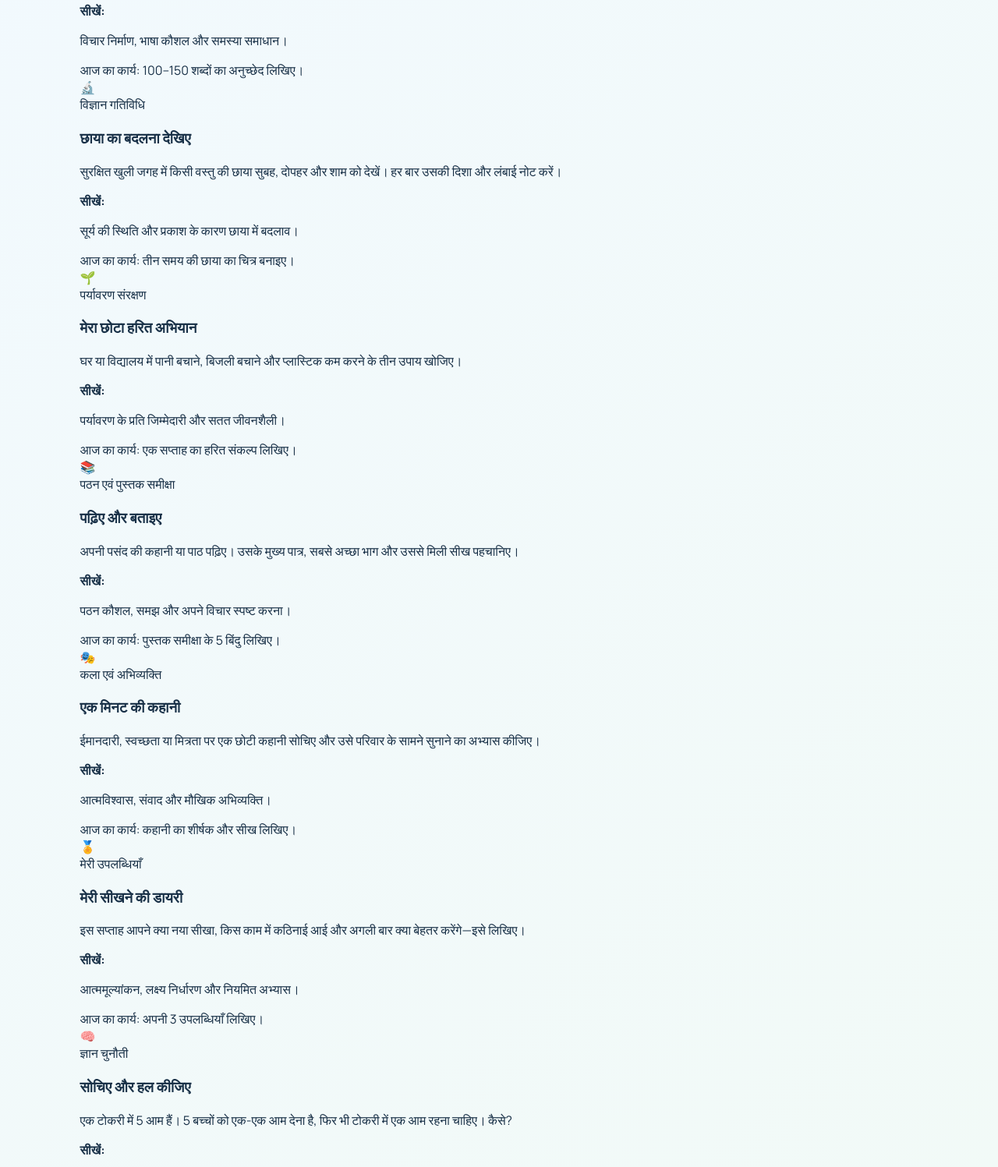
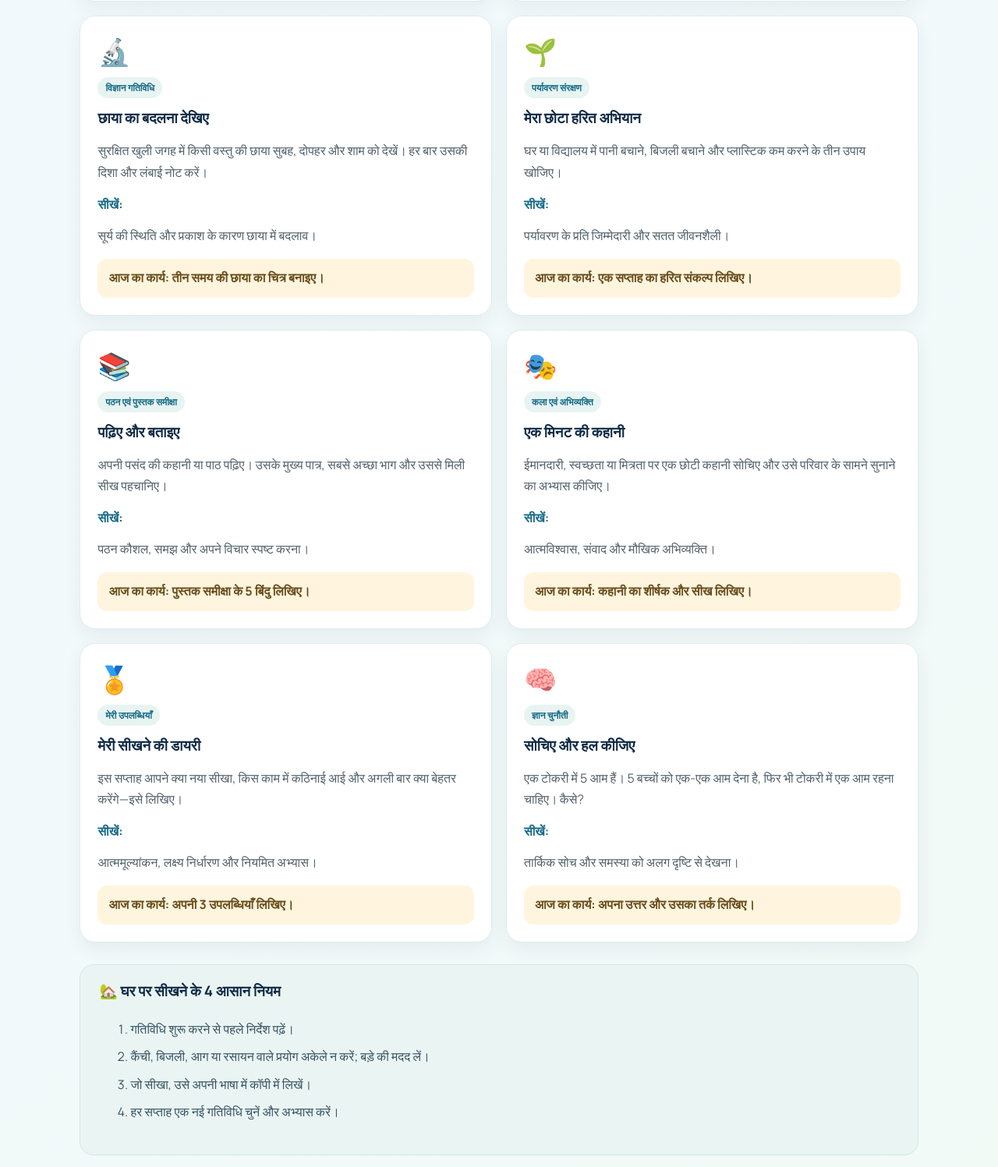
Before and after one commit to sahusatish40-bit/govt-boys-ms-g-jamgaon, a plain HTML site: page index.html in a window 1280 px wide. Shown: the part 4143-5640 px from the top of the page at 78% size. Drawn offline with Linux system fonts and the light colour scheme; no server answers.

Commit message:
Style student creativity learning activities for mobile

```diff
--- a/style.css
+++ b/style.css
@@ -868,3 +868,19 @@ footer span {
 .creativity-actions .secondary{background:#b7791f}.creativity-actions .danger{background:#a83245}
 #creativityAdmin{margin-top:22px}
 @media(max-width:700px){.creativity-form{padding:18px}.creativity-grid{grid-template-columns:1fr}}
+
+
+/* Creativity learning hub */
+.creativity-learning-grid{display:grid;grid-template-columns:repeat(2,minmax(0,1fr));gap:18px;margin:26px 0}
+.creativity-learning-card{background:#fff;border:1px solid #e1ebef;border-radius:20px;padding:22px;box-shadow:0 9px 24px #102b4610}
+.creativity-learning-icon{font-size:34px;margin-bottom:10px}
+.creativity-level{display:inline-block;padding:5px 10px;border-radius:18px;background:#e8f4f2;color:#176b87;font-size:12px;font-weight:800}
+.creativity-learning-card h3{color:#102b46;margin:12px 0 8px}
+.creativity-learning-card p{color:#52616b;line-height:1.7}
+.creativity-learning-card b{color:#176b87}
+.creativity-task{padding:12px 14px;margin-top:14px;border-radius:12px;background:#fff5df;color:#684d1b;font-weight:700;line-height:1.6}
+.creativity-home-challenge{background:#eaf5f3;border:1px solid #cfe7e2;border-radius:18px;padding:20px 24px;margin:28px 0}
+.creativity-home-challenge h3{color:#102b46;margin-top:0}
+.creativity-home-challenge li{padding:5px 0;line-height:1.6;color:#385364}
+.creativity-gallery-note{color:#617486}
+@media(max-width:700px){.creativity-learning-grid{grid-template-columns:1fr}.creativity-learning-card{padding:18px}.creativity-home-challenge{padding:18px}}
```
